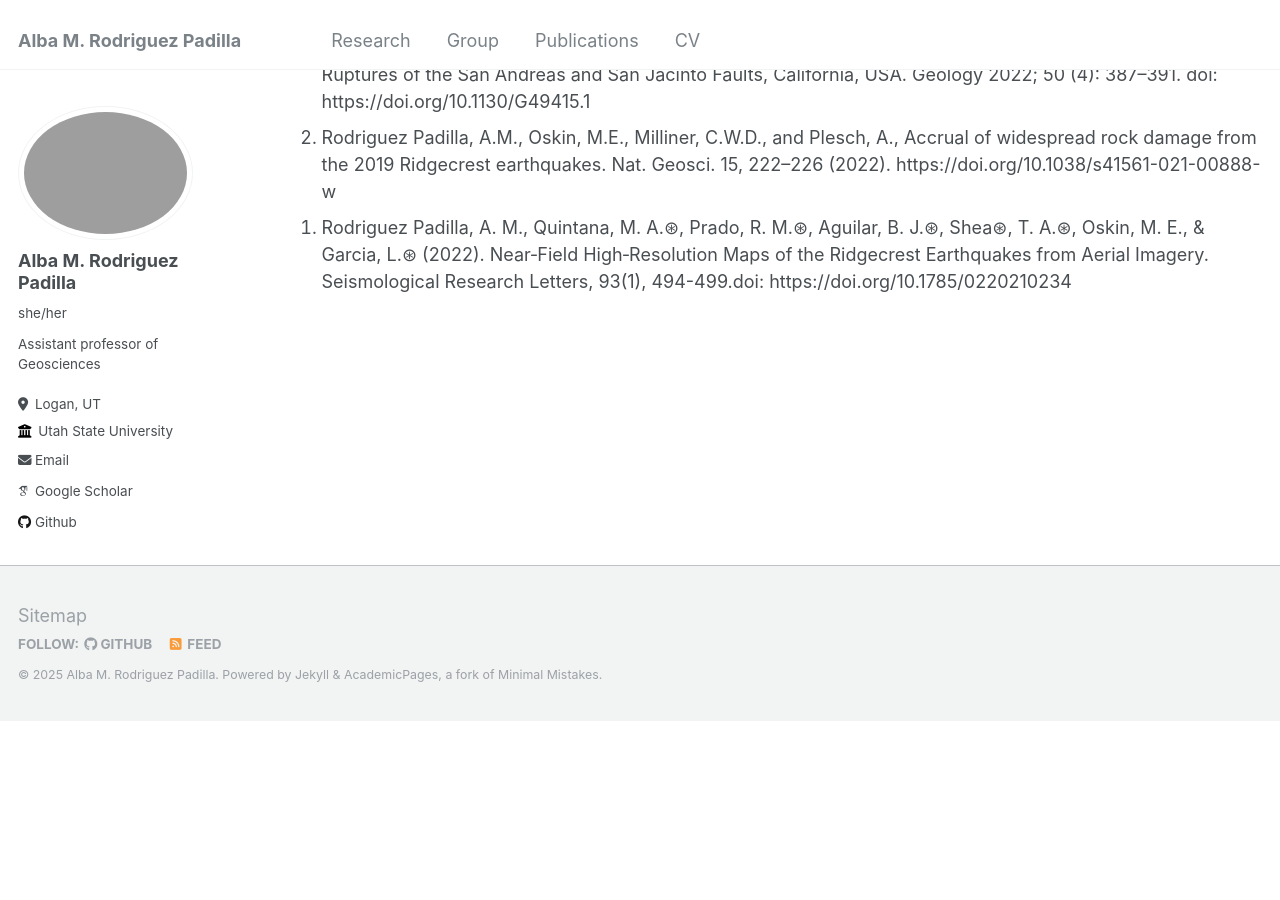
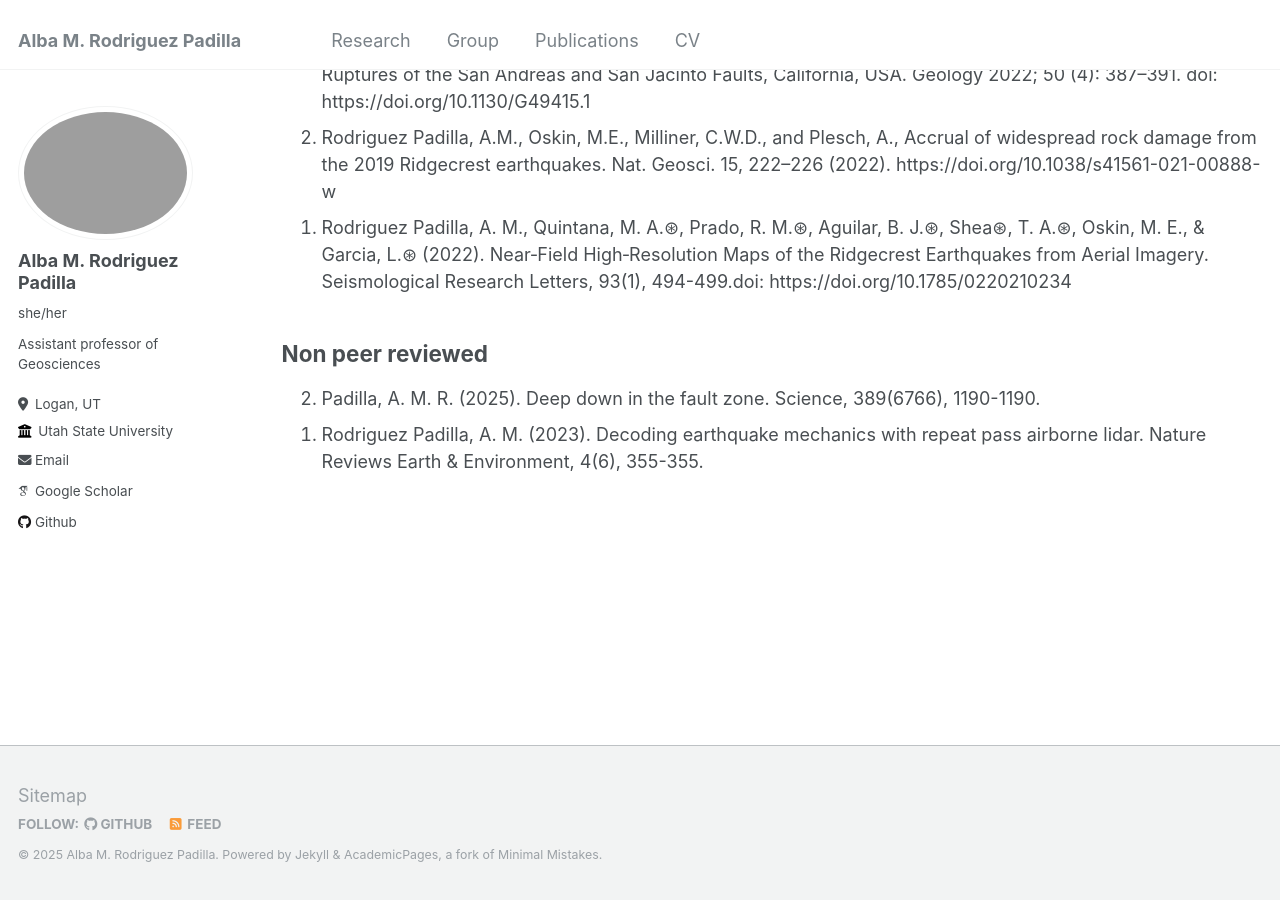
Before and after one commit to absrp/absrp.github.io, a Jekyll site: the page built from _pages/publications.md, in a window 1280 px wide and 900 px high, scrolled down 889 px. Built offline with Jekyll 4.4.1, drawn with Linux system fonts in a browser that asks for light colours; some web fonts are replaced; before the commit the page ends 1609 px from its top, so only the background shows below that.

Commit message:
Update publications.md

```diff
--- a/_pages/publications.md
+++ b/_pages/publications.md
@@ -24,3 +24,10 @@ author_profile: true
   <li> Rodriguez Padilla, A. M., Quintana, M. A.⊛, Prado, R. M.⊛, Aguilar, B. J.⊛, Shea⊛, T. A.⊛, Oskin, M. E., & Garcia, L.⊛ (2022). Near‐Field High‐Resolution Maps of the Ridgecrest Earthquakes from Aerial Imagery. Seismological Research Letters, 93(1), 494-499.doi: https://doi.org/10.1785/0220210234 </li>
 
 </ol>
+
+
+## Non peer reviewed
+<ol reversed>
+ <li> Padilla, A. M. R. (2025). Deep down in the fault zone. Science, 389(6766), 1190-1190. </li>
+  <li> Rodriguez Padilla, A. M. (2023). Decoding earthquake mechanics with repeat pass airborne lidar. Nature Reviews Earth & Environment, 4(6), 355-355. </li>
+</ol>
```
